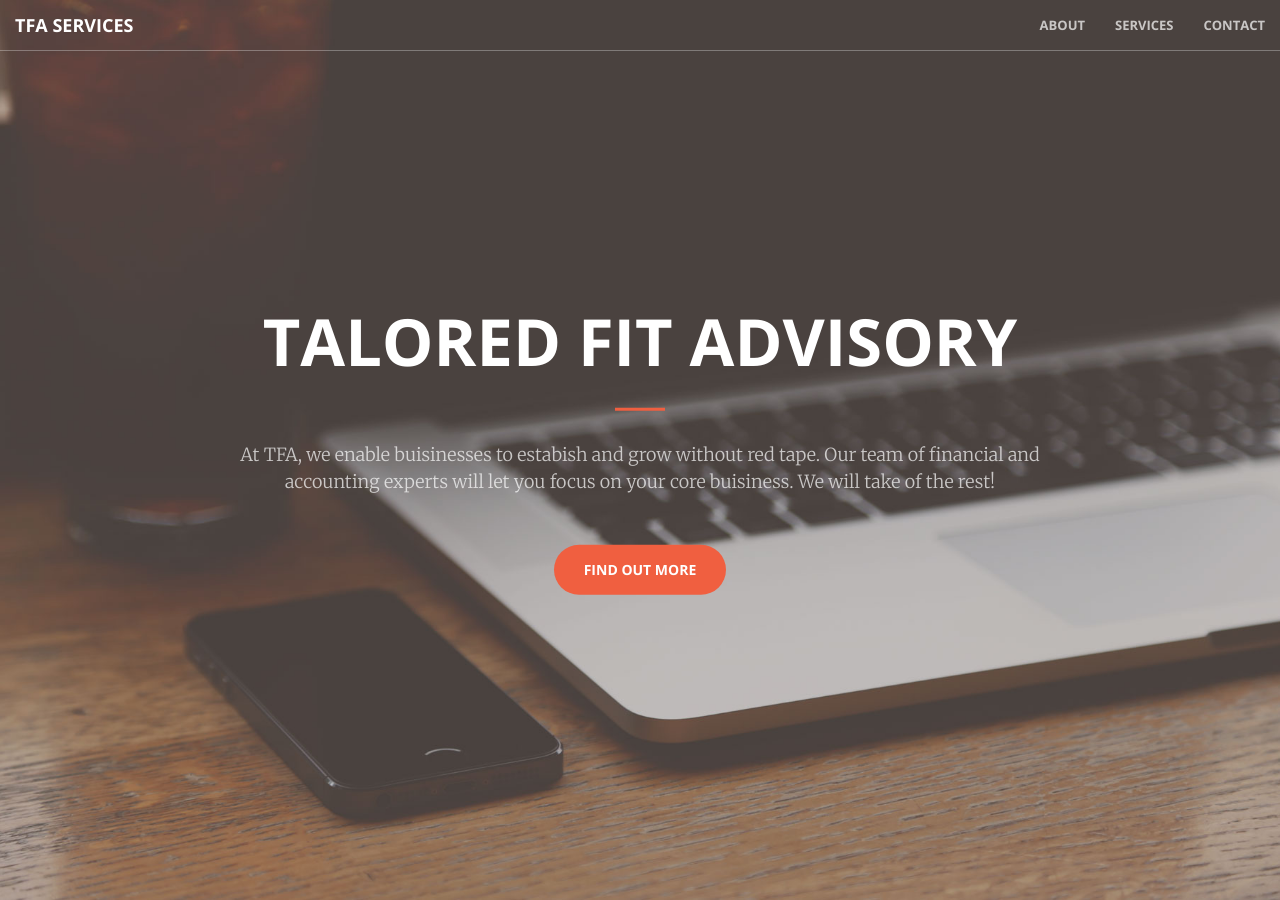
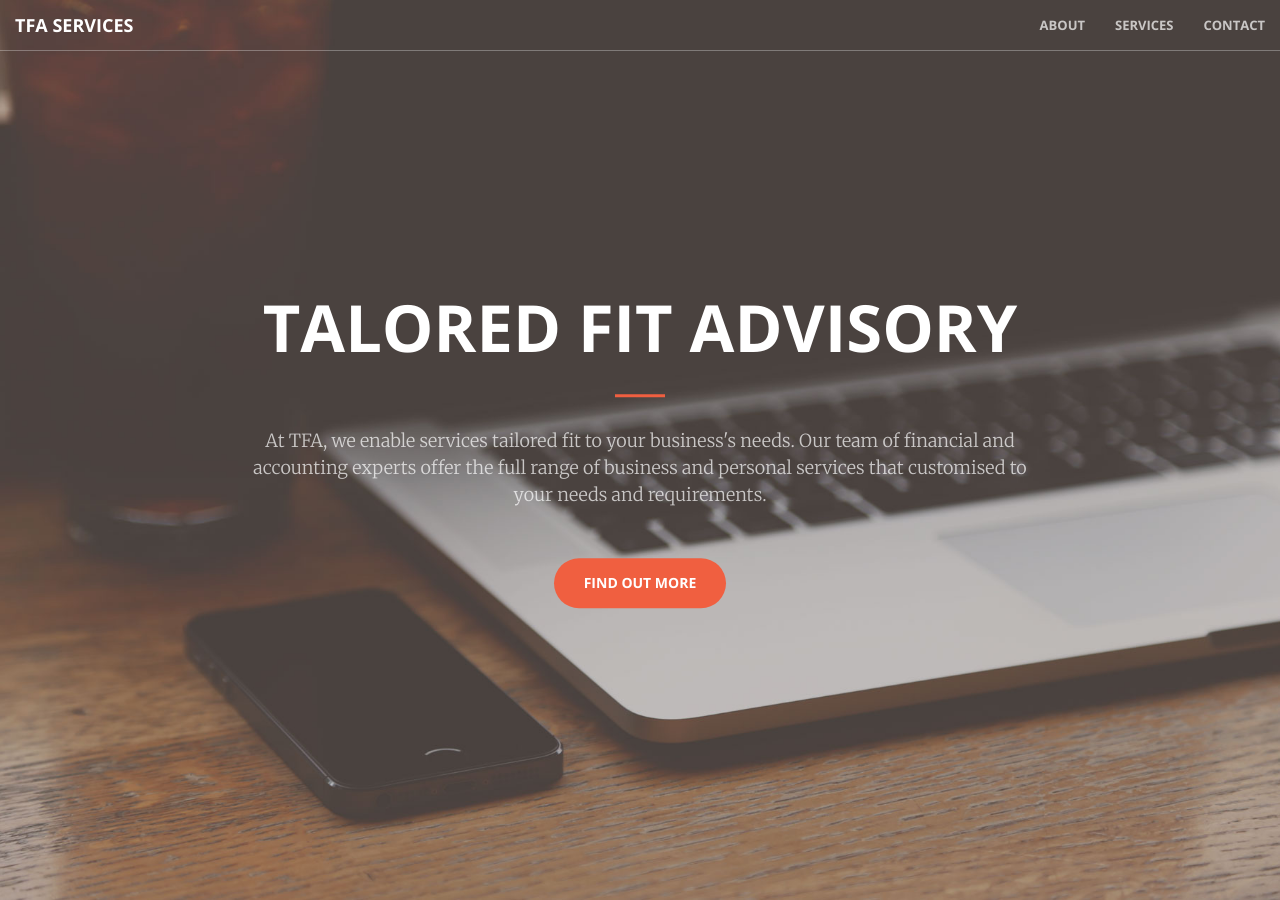
Before and after one commit to simone-c/simone-c.github.io, a Jekyll site: the page built from index.html, in a window 1280 px wide and 900 px high. Built offline with Jekyll 4.4.1, drawn with Linux system fonts in a browser that asks for light colours.

Commit message:
heading changes 1

```diff
--- a/_includes/header.html
+++ b/_includes/header.html
@@ -4,9 +4,10 @@
             <h1>Talored Fit Advisory</h1>
             <hr>
             <p>
-                At TFA, we enable buisinesses to estabish and grow without red tape.
-                Our team of financial and accounting experts will let you focus on your core buisiness.
-                We will take of the rest!
+                At TFA, we enable services tailored fit to your business's needs.
+                Our team of financial and accounting experts offer the full range of business and personal services
+                that customised to your needs and requirements.
+
             </p>
             <a href="#about" class="btn btn-primary btn-xl page-scroll">Find Out More</a>
         </div>
```
